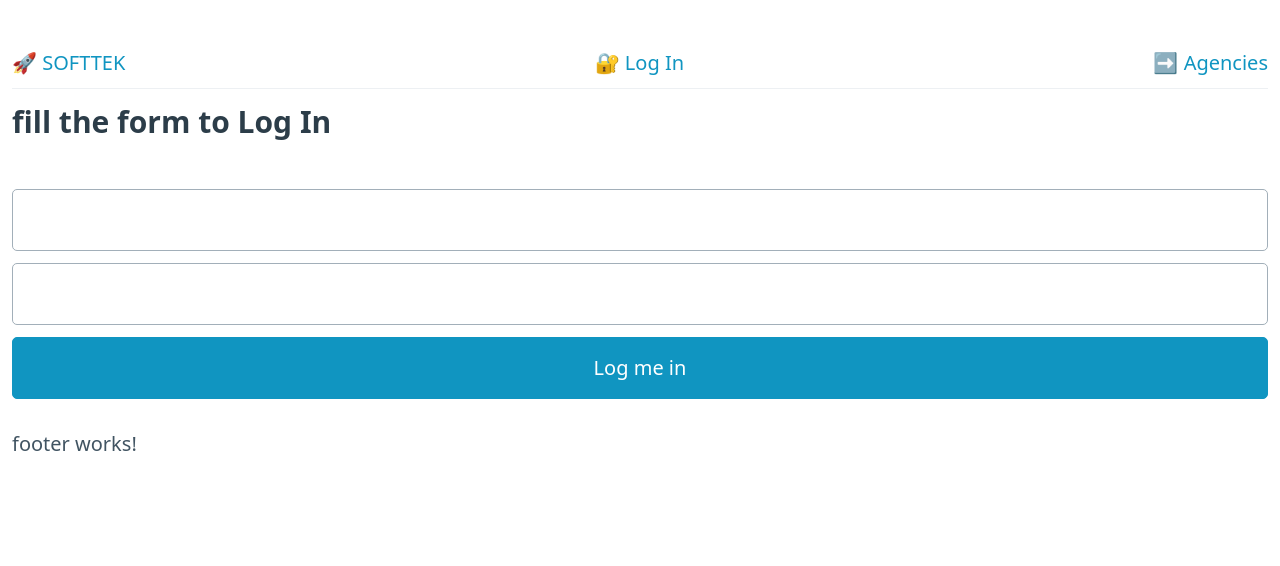
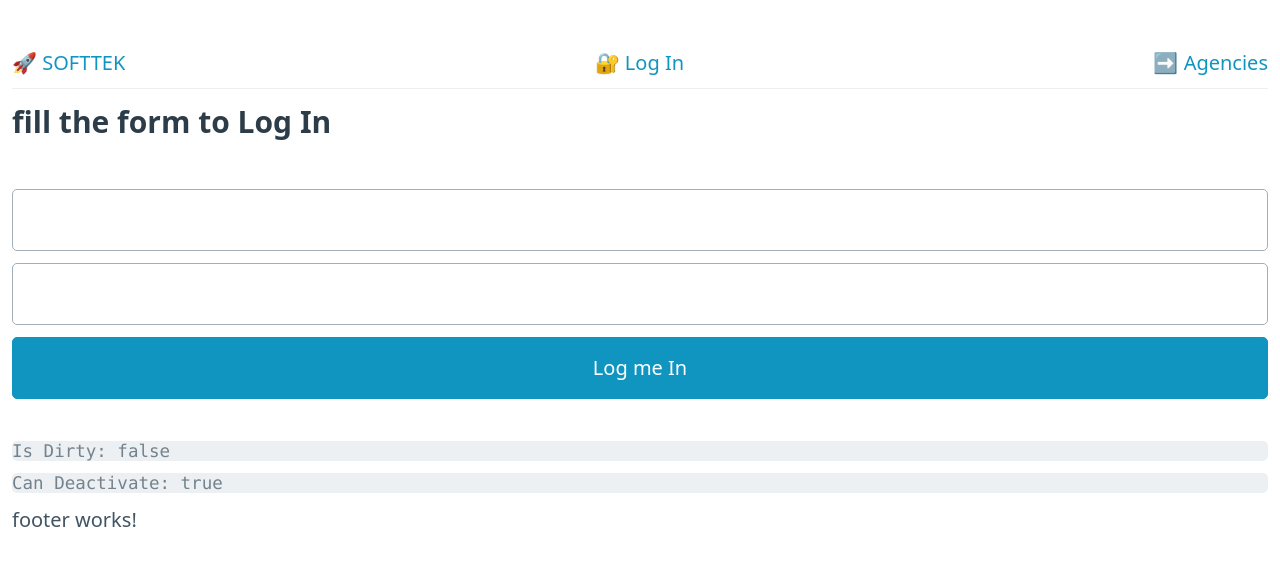
Before and after one commit to CursosAlbertoBasalo/softtek-angular-avanzado-junio, an Angular app: page /login in a window 1280 px wide. Shown: the top 566 px of the page. Built offline with nearby package versions, Linux system fonts and the light colour scheme.

Commit message:
feat: guard

```diff
--- a/src/app/auth/login/login-routing.module.ts
+++ b/src/app/auth/login/login-routing.module.ts
@@ -1,11 +1,18 @@
 import { NgModule } from '@angular/core';
 import { RouterModule, Routes } from '@angular/router';
 import { LoginComponent } from './login.component';
+import { LoginGuard } from './login.guard';
 
-const routes: Routes = [{ path: '', component: LoginComponent }];
+const routes: Routes = [
+  {
+    path: '',
+    canDeactivate: [LoginGuard],
+    component: LoginComponent,
+  },
+];
 
 @NgModule({
   imports: [RouterModule.forChild(routes)],
-  exports: [RouterModule]
+  exports: [RouterModule],
 })
-export class LoginRoutingModule { }
+export class LoginRoutingModule {}
--- a/src/app/auth/login/login.component.html
+++ b/src/app/auth/login/login.component.html
@@ -1,6 +1,10 @@
 <h3>fill the form to Log In</h3>
 <form>
-  <input>
-  <input>
-  <button>Log me in</button>
+  <input (change)="isDirty=true">
+  <input (change)="isDirty=true">
+  <input type="button"
+         value="Log me In"
+         (click)="isDirty=false">
 </form>
+<pre>Is Dirty: {{ isDirty }}</pre>
+<pre>Can Deactivate: {{ !isDirty }}</pre>
--- a/src/app/auth/login/login.component.ts
+++ b/src/app/auth/login/login.component.ts
@@ -3,14 +3,12 @@ import { Component, OnInit } from '@angular/core';
 @Component({
   selector: 'stk-login',
   templateUrl: './login.component.html',
-  styles: [
-  ]
+  styles: [],
 })
 export class LoginComponent implements OnInit {
+  public isDirty: boolean = false;
 
-  constructor() { }
+  constructor() {}
 
-  ngOnInit(): void {
-  }
-
+  ngOnInit(): void {}
 }
--- /dev/null
+++ b/src/app/auth/login/login.guard.ts
@@ -0,0 +1,17 @@
+import { Injectable } from '@angular/core';
+import { ActivatedRouteSnapshot, CanDeactivate, RouterStateSnapshot } from '@angular/router';
+import { LoginComponent } from './login.component';
+
+@Injectable({
+  providedIn: 'root',
+})
+export class LoginGuard implements CanDeactivate<LoginComponent> {
+  canDeactivate(
+    component: LoginComponent,
+    currentRoute: ActivatedRouteSnapshot,
+    currentState: RouterStateSnapshot,
+    nextState?: RouterStateSnapshot
+  ): boolean {
+    return component.isDirty === false;
+  }
+}
```
Also changed, not shown: 1 other file (tests, documents, lock files or other folders).
